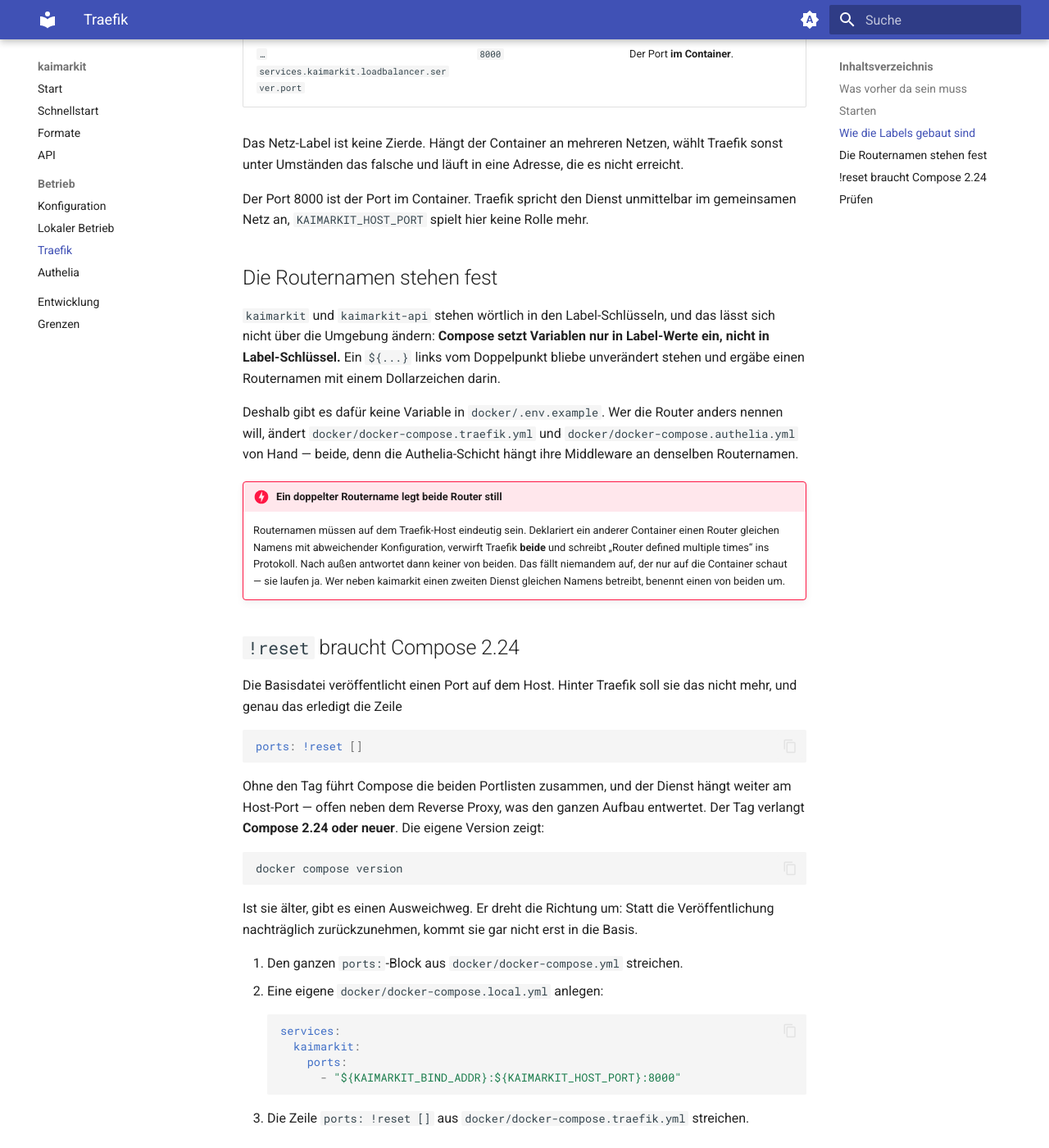
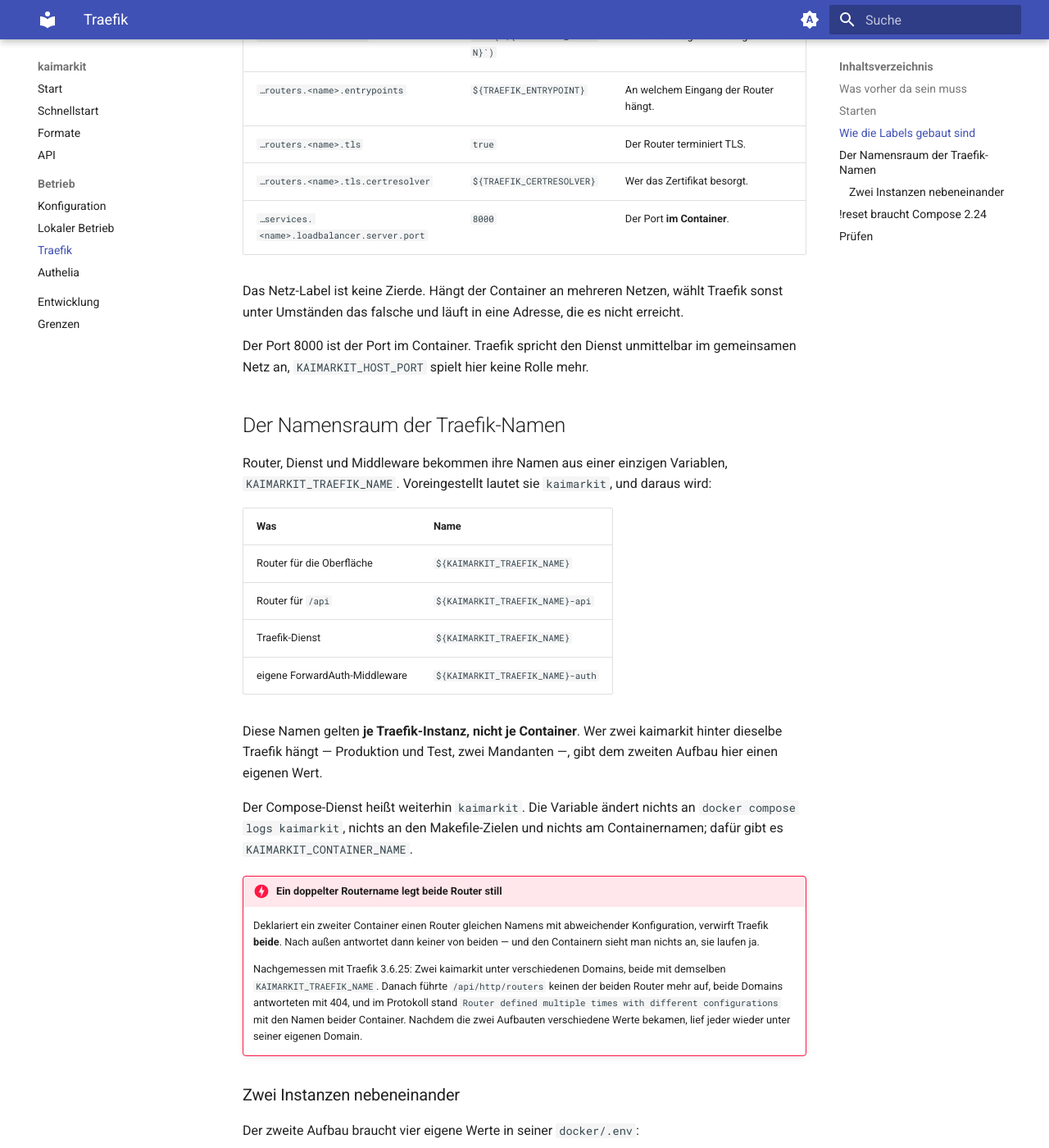
Before and after one commit to 0x2e6b6169/kaimarkit, an MkDocs documentation site: the page built from docs/betrieb/traefik.md, in a window 1280 px wide and 1400 px high, scrolled down 1623 px. Shown: the whole window at 82% size. Built offline with MkDocs 1.6.1 and Material for MkDocs 9.7.7, drawn with Linux system fonts in a browser that asks for light colours; the version menu is left out; some of the changed text lies outside the part shown.

Commit message:
feat(docker): make the Traefik namespace a variable
Router, service and middleware names were literal "kaimarkit" strings
inside the label keys. Two kaimarkit deployments behind one Traefik then
declared the same router twice, and Traefik dropped both.

KAIMARKIT_TRAEFIK_NAME (default "kaimarkit") now supplies the router,
the "-api" router, the Traefik service and the own "-auth" middleware.
This requires list-form labels: Compose interpolates label values, never
label keys, and only the list form makes the whole label a value.

The documented objection to list form does not apply to labels --
Compose normalizes the list to a map on load and still merges by key,
so the Authelia layer keeps replacing single entries.

The compose service key "kaimarkit" is unchanged; every documented
command and Makefile target keeps working.

Co-Authored-By: Claude Opus 5 (1M context) <noreply@anthropic.com>

````diff
--- a/docs/betrieb/traefik.md
+++ b/docs/betrieb/traefik.md
@@ -39,23 +39,34 @@ vertauscht, holt sich den Host-Port der Basisdatei zurück.
 
 ## Wie die Labels gebaut sind
 
-Die Labels stehen als Map, nicht als Liste. Compose führt Listen additiv zusammen —
-eine dritte Schicht könnte einen einzelnen Eintrag dann nicht mehr ersetzen, sondern
-hängte ein zweites Label daneben. Bei einer Map ersetzt sie den Schlüssel. Die
-[Authelia-Schicht](authelia.md) lebt von dieser Eigenschaft.
+Die Labels stehen als Liste, nicht als Map. Der Grund steht in den Schlüsseln selbst:
+Der Routername ist Teil des Labelnamens, und **Compose setzt Variablen nur in Werte
+ein, nicht in Schlüssel**. In der Listenform ist das ganze Label ein Wert, deshalb
+greift `${KAIMARKIT_TRAEFIK_NAME}` dort auch links vom Gleichheitszeichen. In Map-Form
+bliebe ein `${...}` wörtlich stehen und ergäbe einen Routernamen mit einem
+Dollarzeichen darin.
 
-Die Labels im Einzelnen — die Präfixe `traefik.http.routers.kaimarkit` und
-`traefik.http.services.kaimarkit` sind hier abgekürzt:
+Gegen Listen spricht sonst, dass Compose sie aneinanderhängt, statt einzelne Einträge
+zu ersetzen — eine dritte Schicht bekäme dann ein zweites Label daneben statt eines
+geänderten. Für `labels` gilt das nicht: Compose macht aus der Liste beim Laden eine
+Map und führt sie danach über die Schlüssel zusammen. Nachgemessen mit Compose v5.1.4,
+zwei Dateien in Listenform, ein Schlüssel in beiden — er stand danach einmal da, mit
+dem Wert der zweiten Datei. Die [Authelia-Schicht](authelia.md) ersetzt Einträge von
+hier also weiterhin.
+
+Die Labels im Einzelnen. `<name>` steht für `KAIMARKIT_TRAEFIK_NAME`, voreingestellt
+`kaimarkit`; die Präfixe `traefik.http.routers.<name>` und
+`traefik.http.services.<name>` sind abgekürzt:
 
 | Label | Wert | Wozu |
 | --- | --- | --- |
 | `traefik.enable` | `true` | Traefik nimmt den Container überhaupt an. |
 | `traefik.docker.network` | `${TRAEFIK_NETWORK}` | Welches Netz Traefik benutzt. |
-| `…routers.kaimarkit.rule` | ``Host(`${KAIMARKIT_DOMAIN}`)`` | Welche Anfragen hierher gehören. |
-| `…routers.kaimarkit.entrypoints` | `${TRAEFIK_ENTRYPOINT}` | An welchem Eingang der Router hängt. |
-| `…routers.kaimarkit.tls` | `true` | Der Router terminiert TLS. |
-| `…routers.kaimarkit.tls.certresolver` | `${TRAEFIK_CERTRESOLVER}` | Wer das Zertifikat besorgt. |
-| `…services.kaimarkit.loadbalancer.server.port` | `8000` | Der Port **im Container**. |
+| `…routers.<name>.rule` | ``Host(`${KAIMARKIT_DOMAIN}`)`` | Welche Anfragen hierher gehören. |
+| `…routers.<name>.entrypoints` | `${TRAEFIK_ENTRYPOINT}` | An welchem Eingang der Router hängt. |
+| `…routers.<name>.tls` | `true` | Der Router terminiert TLS. |
+| `…routers.<name>.tls.certresolver` | `${TRAEFIK_CERTRESOLVER}` | Wer das Zertifikat besorgt. |
+| `…services.<name>.loadbalancer.server.port` | `8000` | Der Port **im Container**. |
 
 Das Netz-Label ist keine Zierde. Hängt der Container an mehreren Netzen, wählt
 Traefik sonst unter Umständen das falsche und läuft in eine Adresse, die es nicht
@@ -64,26 +75,62 @@ erreicht.
 Der Port 8000 ist der Port im Container. Traefik spricht den Dienst unmittelbar im
 gemeinsamen Netz an, `KAIMARKIT_HOST_PORT` spielt hier keine Rolle mehr.
 
-## Die Routernamen stehen fest
+## Der Namensraum der Traefik-Namen
 
-`kaimarkit` und `kaimarkit-api` stehen wörtlich in den Label-Schlüsseln, und das
-lässt sich nicht über die Umgebung ändern: **Compose setzt Variablen nur in
-Label-Werte ein, nicht in Label-Schlüssel.** Ein `${...}` links vom Doppelpunkt
-bliebe unverändert stehen und ergäbe einen Routernamen mit einem Dollarzeichen
-darin.
+Router, Dienst und Middleware bekommen ihre Namen aus einer einzigen Variablen,
+`KAIMARKIT_TRAEFIK_NAME`. Voreingestellt lautet sie `kaimarkit`, und daraus wird:
 
-Deshalb gibt es dafür keine Variable in `docker/.env.example`. Wer die Router anders
-nennen will, ändert `docker/docker-compose.traefik.yml` und
-`docker/docker-compose.authelia.yml` von Hand — beide, denn die Authelia-Schicht
-hängt ihre Middleware an denselben Routernamen.
+| Was | Name |
+| --- | --- |
+| Router für die Oberfläche | `${KAIMARKIT_TRAEFIK_NAME}` |
+| Router für `/api` | `${KAIMARKIT_TRAEFIK_NAME}-api` |
+| Traefik-Dienst | `${KAIMARKIT_TRAEFIK_NAME}` |
+| eigene ForwardAuth-Middleware | `${KAIMARKIT_TRAEFIK_NAME}-auth` |
+
+Diese Namen gelten **je Traefik-Instanz, nicht je Container**. Wer zwei kaimarkit
+hinter dieselbe Traefik hängt — Produktion und Test, zwei Mandanten —, gibt dem
+zweiten Aufbau hier einen eigenen Wert.
+
+Der Compose-Dienst heißt weiterhin `kaimarkit`. Die Variable ändert nichts an
+`docker compose logs kaimarkit`, nichts an den Makefile-Zielen und nichts am
+Containernamen; dafür gibt es `KAIMARKIT_CONTAINER_NAME`.
 
 !!! danger "Ein doppelter Routername legt beide Router still"
-    Routernamen müssen auf dem Traefik-Host eindeutig sein. Deklariert ein anderer
-    Container einen Router gleichen Namens mit abweichender Konfiguration, verwirft
-    Traefik **beide** und schreibt „Router defined multiple times“ ins Protokoll.
-    Nach außen antwortet dann keiner von beiden. Das fällt niemandem auf, der nur
-    auf die Container schaut — sie laufen ja. Wer neben kaimarkit einen zweiten
-    Dienst gleichen Namens betreibt, benennt einen von beiden um.
+    Deklariert ein zweiter Container einen Router gleichen Namens mit abweichender
+    Konfiguration, verwirft Traefik **beide**. Nach außen antwortet dann keiner von
+    beiden — und den Containern sieht man nichts an, sie laufen ja.
+
+    Nachgemessen mit Traefik 3.6.25: Zwei kaimarkit unter verschiedenen Domains, beide
+    mit demselben `KAIMARKIT_TRAEFIK_NAME`. Danach führte `/api/http/routers` keinen
+    der beiden Router mehr auf, beide Domains antworteten mit 404, und im Protokoll
+    stand `Router defined multiple times with different configurations` mit den Namen
+    beider Container. Nachdem die zwei Aufbauten verschiedene Werte bekamen, lief
+    jeder wieder unter seiner eigenen Domain.
+
+### Zwei Instanzen nebeneinander
+
+Der zweite Aufbau braucht vier eigene Werte in seiner `docker/.env`:
+
+```
+KAIMARKIT_PROJECT_NAME=kaimarkit-test
+KAIMARKIT_CONTAINER_NAME=kaimarkit-test
+KAIMARKIT_TRAEFIK_NAME=kaimarkit-test
+KAIMARKIT_DOMAIN=kaimarkit-test.example.com
+```
+
+Die ersten beiden trennen Compose-Projekt und Container, der dritte trennt die
+Traefik-Namen, der vierte die Domain. Wer den dritten vergisst, bekommt den Fall aus
+dem Kasten darüber: zwei laufende Container und zwei tote Domains.
+
+Ob die Trennung greift, sagt die Traefik-API — nicht die Compose-Datei:
+
+```bash
+curl -sf http://<traefik-host>:8080/api/http/routers | jq -r '.[].name'
+curl -sf http://<traefik-host>:8080/api/http/services | jq -r '.[] | "\(.name) \(.loadBalancer.servers // [])"'
+```
+
+Jeder Name darf dort nur einmal vorkommen, und die beiden Dienste müssen auf
+verschiedene Container-Adressen zeigen.
 
 ## `!reset` braucht Compose 2.24
 
````
Also changed, not shown: docs/betrieb/authelia.md (+30 -12 lines), docs/betrieb/konfiguration.md (+11 -5 lines), 3 other files.
